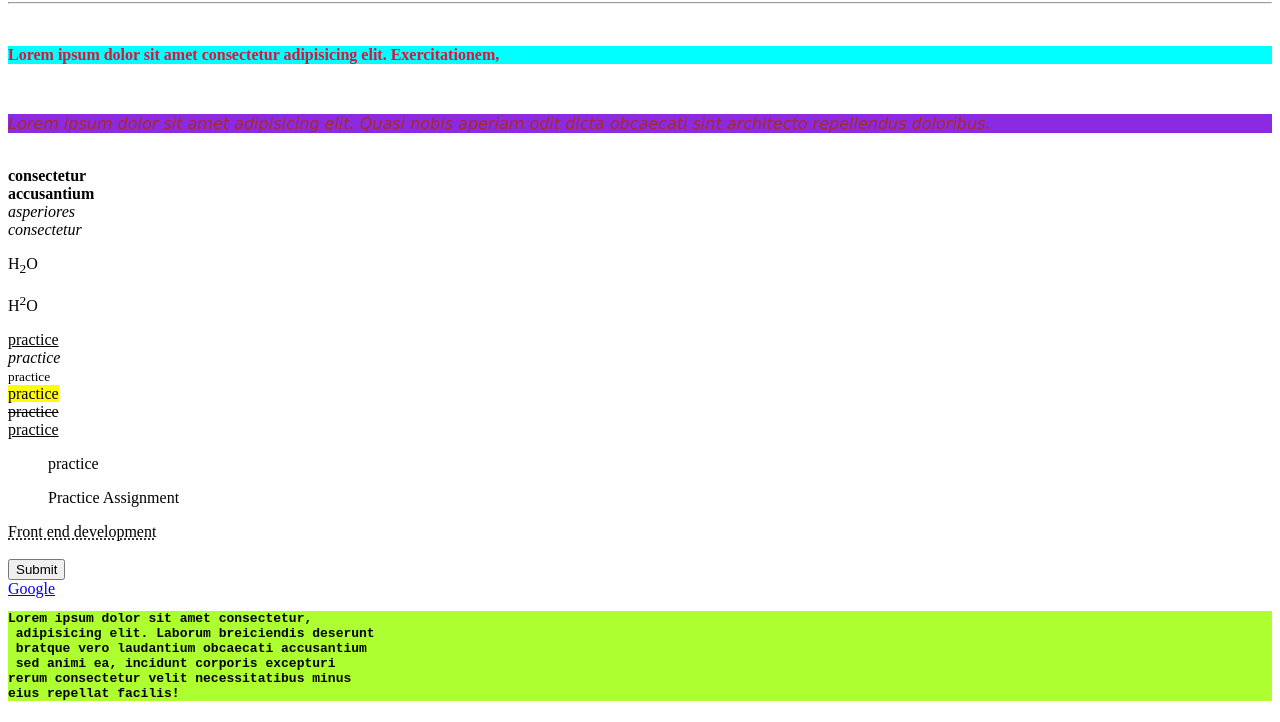
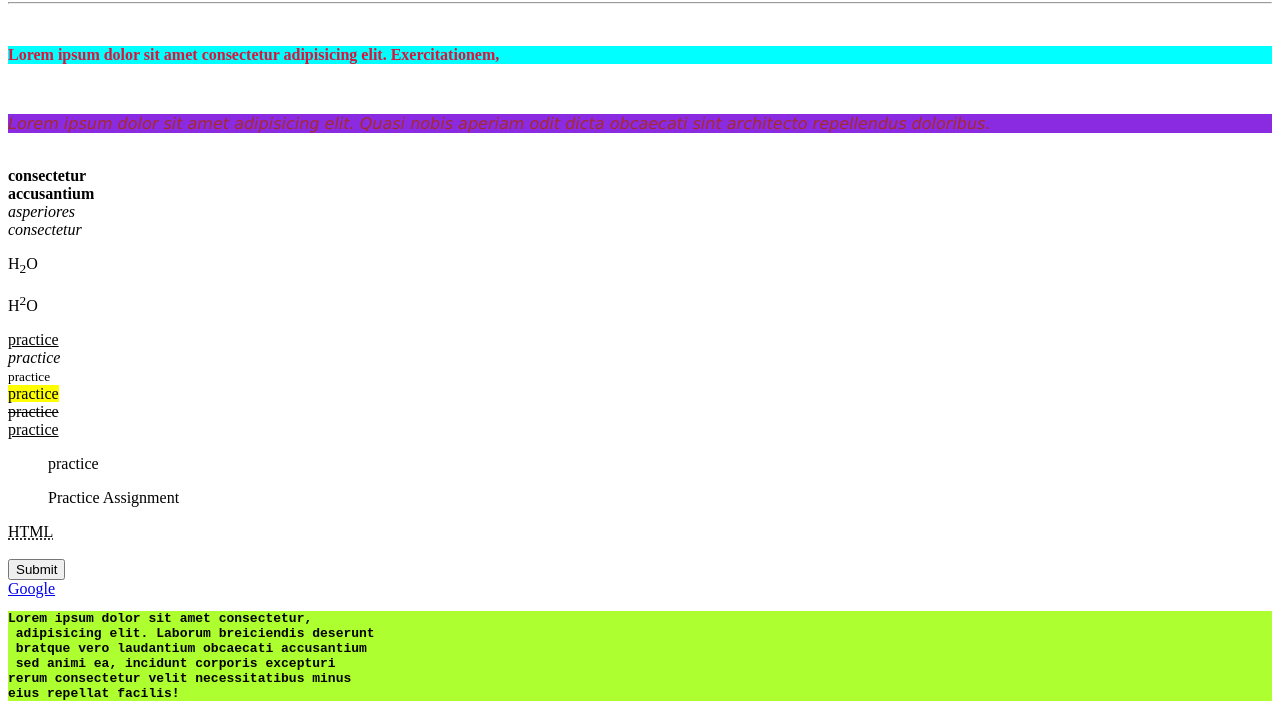
Before and after one commit to moeensaleem/front-end-development, a plain HTML site: page Lecture-08-Assignment-7-10-2024/index.html in a window 1280 px wide. Shown: the part 78-800 px from the top of the page. Drawn offline with Linux system fonts and the light colour scheme.

Commit message:
Lecture-08-Assignment

```diff
--- a/Lecture-08-Assignment-7-10-2024/index.html
+++ b/Lecture-08-Assignment-7-10-2024/index.html
@@ -49,7 +49,7 @@
     <ins>practice</ins>
     <blockquote>practice</blockquote>
     <ul>Practice Assignment</ul>
-    <abbr title="Lecture-08-Assignment">Front end development</abbr><br><br>
+    <abbr title="Hyper text markup language">HTML</abbr><br><br>
     <button>Submit</button><br>
     <a href="http//google.com" target="_blank">Google</a>
     <pre class="pre">Lorem ipsum dolor sit amet consectetur,<br> adipisicing elit. Laborum breiciendis deserunt <br> bratque vero laudantium obcaecati accusantium <br> sed animi ea, incidunt corporis excepturi <br>rerum consectetur velit necessitatibus minus <br>eius repellat facilis!</pre><br>
```
